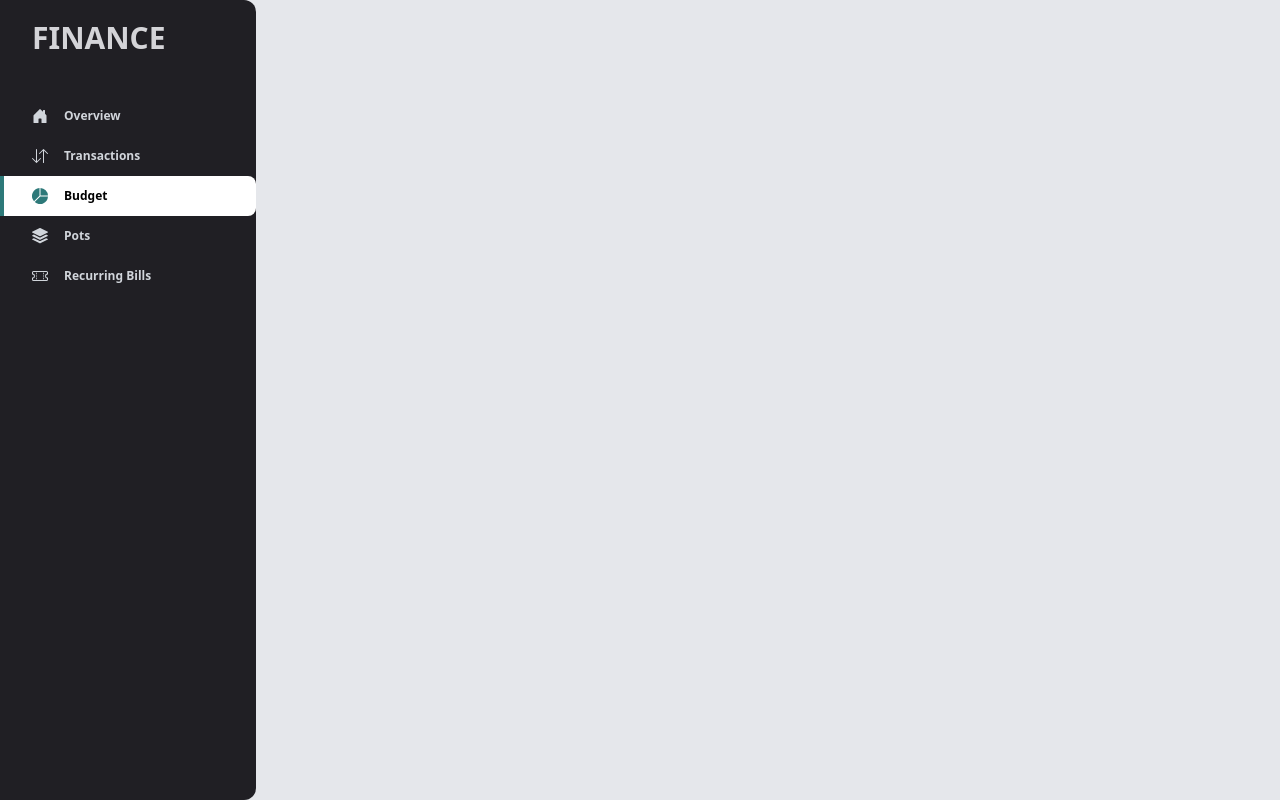
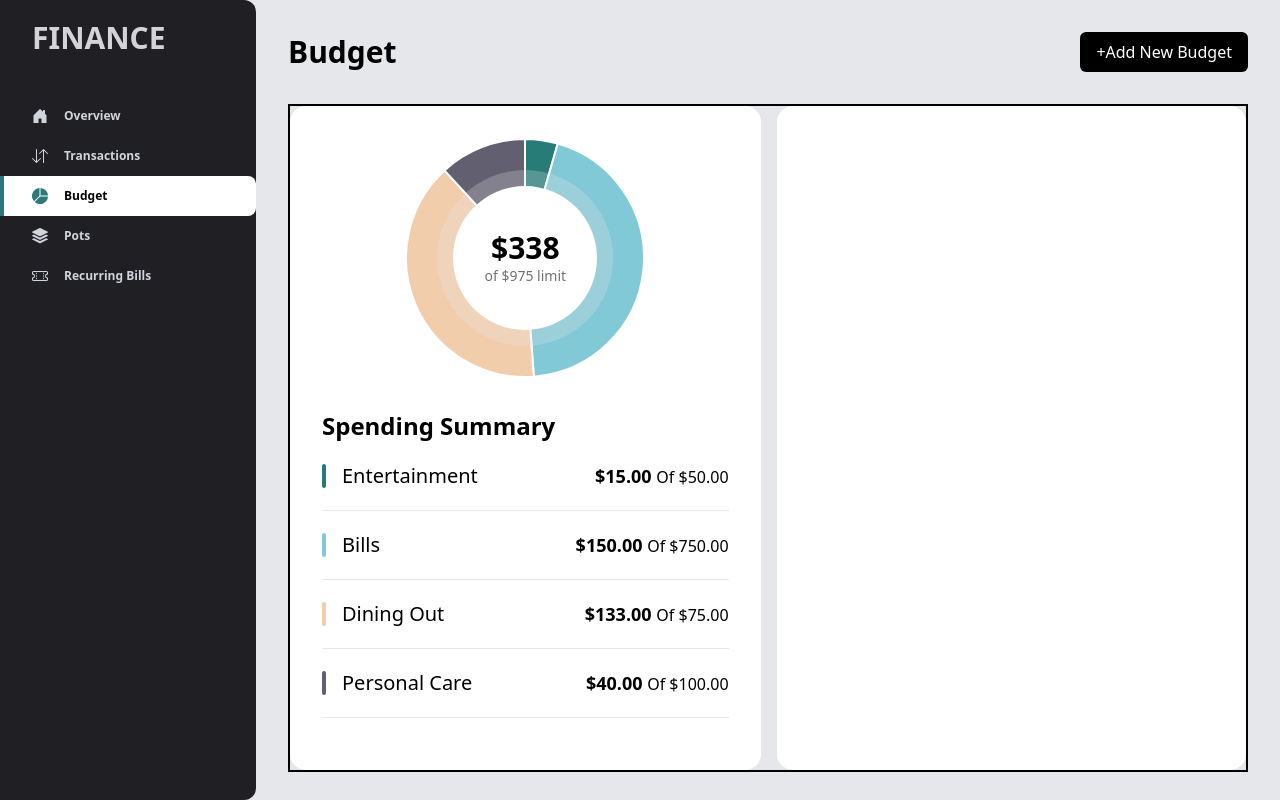
Before and after one commit to Samn1ce/Dashboard-react, a React (Vite) app in the folder finance/: page /budget in a window 1280 px wide. Built offline with nearby package versions, Linux system fonts and the light colour scheme.

Commit message:
added Budgets view

```diff
--- a/finance/package.json
+++ b/finance/package.json
@@ -10,7 +10,6 @@
     "preview": "vite preview"
   },
   "dependencies": {
-    "chart.js": "^4.4.6",
     "date-fns": "^4.1.0",
     "react": "^18.3.1",
     "react-chartjs-2": "^5.2.0",
--- a/finance/src/assets/data.json
+++ b/finance/src/assets/data.json
@@ -402,21 +402,25 @@
     {
       "category": "Entertainment",
       "maximum": 50.0,
+      "spent": 15.0,
       "theme": "#277C78"
     },
     {
       "category": "Bills",
       "maximum": 750.0,
+      "spent": 150.0,
       "theme": "#82C9D7"
     },
     {
       "category": "Dining Out",
       "maximum": 75.0,
+      "spent": 133.0,
       "theme": "#F2CDAC"
     },
     {
       "category": "Personal Care",
       "maximum": 100.0,
+      "spent": 40.0,
       "theme": "#626070"
     }
   ],
--- a/finance/src/views/Budget.jsx
+++ b/finance/src/views/Budget.jsx
@@ -1,5 +1,90 @@
+import { Chart as ChartJS, ArcElement, Tooltip, Legend } from "chart.js";
+import { Doughnut } from "react-chartjs-2";
+import Data from "../assets/data.json";
+
+ChartJS.register(ArcElement, Tooltip, Legend);
 function Budget() {
+  // Map JSON data to the chart format
+  const doughnutData = {
+    labels: Data.budgets.map((b) => b.category), // Categories as labels
+    datasets: [
+      {
+        data: Data.budgets.map((b) => b.spent), // Spent amounts as data
+        backgroundColor: Data.budgets.map((b) => b.theme), // Theme colors for each category
+        hoverBackgroundColor: Data.budgets.map((b) => b.theme), // Optional hover effect
+      },
+    ],
+  };
 
+  const doughnutOptions = {
+    responsive: true,
+    plugins: {
+      legend: {
+        display: false, // Hide the legend
+      },
+      tooltip: {
+        enabled: false, // Disable tooltipsfr
+      },
+    },
+  };
+
+  const totalSpent = Data.budgets.reduce((sum, b) => sum + b.spent, 0);
+  const totalMaximum = Data.budgets.reduce((sum, b) => sum + b.maximum, 0);
+
+  return (
+    <div className="w-full">
+      <div className="w-full flex justify-between items-center my-8">
+        <p className="text-3xl font-bold">Budget</p>
+        <button className="py-2 px-4 rounded-md bg-black text-white">
+          +Add New Budget
+        </button>
+      </div>
+      <div className="w-full flex gap-4 border-black border-2">
+        <div className="w-1/2 bg-white h-full rounded-2xl p-8">
+          <div className="w-full flex justify-center items-center mb-8">
+            <div className="w-60 h-60 relative">
+              <Doughnut data={doughnutData} options={doughnutOptions} />
+              <div className="absolute transform top-1/2 -translate-y-1/2 -translate-x-1/2 left-1/2  w-44 h-44 rounded-full bg-zinc-200/25 flex justify-center items-center">
+                <div className="w-36 h-36 rounded-full bg-white flex flex-col justify-center items-center">
+                  <div className="font-bold text-3xl">${totalSpent}</div>
+                  <span className="text-sm text-zinc-500">
+                    of ${totalMaximum} limit
+                  </span>
+                </div>
+              </div>
+            </div>
+          </div>
+          <div>
+            <p className="text-black text-2xl font-bold mb-5">
+              Spending Summary
+            </p>
+            {Data.budgets.map((b) => (
+              <>
+                <div className="w-full flex justify-between items-center">
+                  <div className="flex gap-4 justify-center items-center">
+                    <p
+                      className={`w-1 h-6 rounded-lg`}
+                      style={{ backgroundColor: b.theme }}
+                    ></p>
+                    <p className="text-xl">{b.category}</p>
+                  </div>
+                  <div>
+                    <span className="font-bold text-lg">
+                      ${b.spent.toFixed(2)}{" "}
+                    </span>
+                    Of
+                    <span> ${b.maximum.toFixed(2)}</span>
+                  </div>
+                </div>
+                <hr className="my-5" />
+              </>
+            ))}
+          </div>
+        </div>
+        <div className="w-1/2 bg-white rounded-2xl"></div>
+      </div>
+    </div>
+  );
 }
 
-export default Budget
+export default Budget;
```
Also changed, not shown: 1 other file (tests, documents, lock files or other folders).
